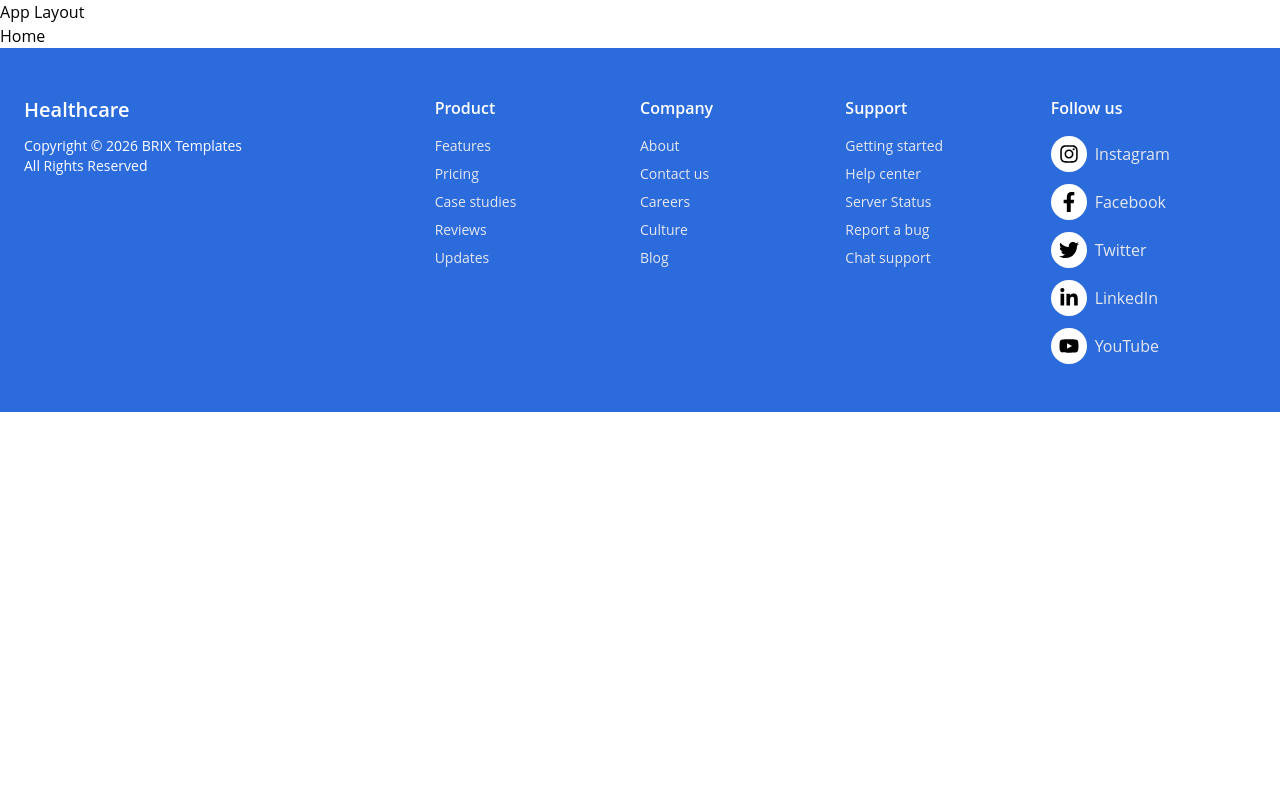
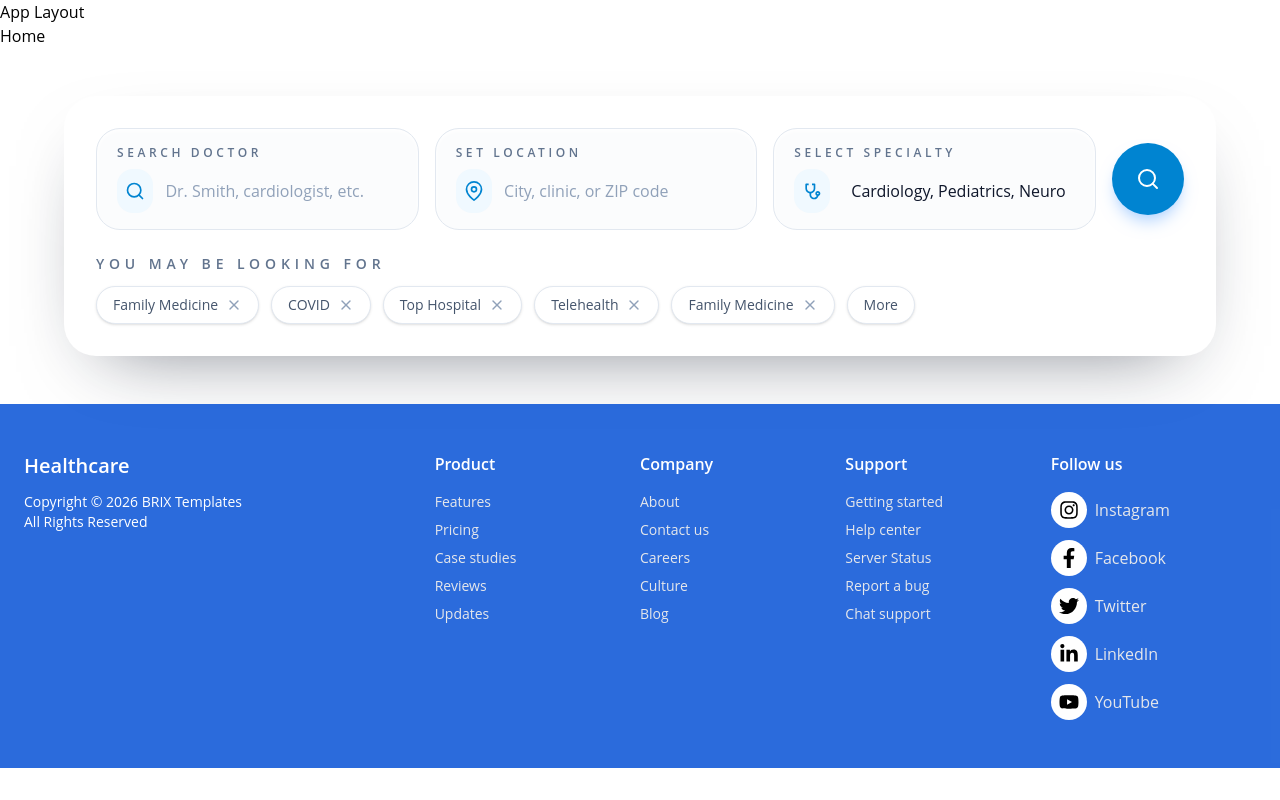
Before and after one commit to engahmed25/Medical-App, a React (Vite) app: page / in a window 1280 px wide. Built offline with nearby package versions, Linux system fonts and the light colour scheme.

Commit message:
add search bar

```diff
--- a/src/ui/AppLayout.jsx
+++ b/src/ui/AppLayout.jsx
@@ -1,14 +1,16 @@
 import { Outlet } from "react-router-dom";
 import Footer from "./footer";
-
+import Search from "./Search";
 function AppLayout() {
   return (
     <div>
       <h1>App Layout</h1>
       <main>
         <Outlet />
+        <Search />
       </main>
       <Footer />
+
     </div>
   );
 }
--- /dev/null
+++ b/src/ui/Search.tsx
@@ -0,0 +1,208 @@
+import { type ChangeEvent, type FC, type ReactNode, useMemo, useState } from "react";
+import {
+    FiMapPin,
+    FiSearch,
+    FiX,
+} from "react-icons/fi";
+import { RiStethoscopeLine } from "react-icons/ri";
+
+type TextFieldId = "doctor" | "location";
+
+type SearchField = {
+    id: TextFieldId;
+    label: string;
+    placeholder: string;
+    icon: ReactNode;
+};
+
+const fields: SearchField[] = [
+    {
+        id: "doctor",
+        label: "Search Doctor",
+        placeholder: "Dr. Smith, cardiologist, etc.",
+        icon: <FiSearch className="text-sky-600 text-xl" />,
+    },
+    {
+        id: "location",
+        label: "Set Location",
+        placeholder: "City, clinic, or ZIP code",
+        icon: <FiMapPin className="text-sky-600 text-xl" />,
+    },
+];
+
+const tags = [
+    "Family Medicine",
+    "COVID",
+    "Top Hospital",
+    "Telehealth",
+    "Family Medicine",
+];
+
+const specialtyOptions = [
+    "Cardiology",
+    "Dermatology",
+    "Pediatrics",
+    "Telehealth",
+    "Family Medicine",
+    "Radiology",
+    "Top Hospital",
+];
+
+type SearchFormState = Record<TextFieldId | "specialty", string>;
+
+const Search: FC = () => {
+    const [formValues, setFormValues] = useState<SearchFormState>({
+        doctor: "",
+        location: "",
+        specialty: "",
+    });
+    const [selectedTags, setSelectedTags] = useState<string[]>([]);
+
+    const handleTextChange =
+        (field: TextFieldId) =>
+            (event: ChangeEvent<HTMLInputElement>) => {
+                const { value } = event.target;
+                setFormValues((prev) => ({ ...prev, [field]: value }));
+            };
+
+    const handleSpecialtyChange = (event: ChangeEvent<HTMLSelectElement>) => {
+        const { value } = event.target;
+        setFormValues((prev) => ({ ...prev, specialty: value }));
+    };
+
+    const toggleTag = (tag: string) => {
+        setSelectedTags((prev) =>
+            prev.includes(tag) ? prev.filter((item) => item !== tag) : [...prev, tag],
+        );
+    };
+
+    const requestPayload = useMemo(
+        () => ({
+            doctorQuery: formValues.doctor.trim(),
+            location: formValues.location.trim(),
+            specialty: formValues.specialty || undefined,
+            quickFilters: selectedTags,
+            timestamp: new Date().toISOString(),
+        }),
+        [formValues, selectedTags],
+    );
+
+    const handleSearch = () => {
+        const blob = new Blob([JSON.stringify(requestPayload, null, 2)], {
+            type: "application/json",
+        });
+        const url = URL.createObjectURL(blob);
+        const link = document.createElement("a");
+        link.href = url;
+        link.download = "search-request.json";
+        document.body.appendChild(link);
+        link.click();
+        link.remove();
+        URL.revokeObjectURL(url);
+
+        // This is where the future API integration will live.
+        // await fetch("/api/search", { method: "POST", body: JSON.stringify(requestPayload) });
+        console.info("Search payload ready for API:", requestPayload);
+    };
+
+    return (
+        <section className="bg-white px-4 py-12">
+            <div className="mx-auto max-w-6xl space-y-6 rounded-[32px] bg-white p-8 shadow-[0_30px_80px_-40px_rgba(15,23,42,0.6)]">
+                <div className="flex flex-col gap-4 text-slate-600 lg:flex-row lg:items-center">
+                    <div className="flex flex-1 flex-col gap-4 lg:flex-row">
+                        {fields.map(({ id, label, placeholder, icon }) => (
+                            <label
+                                key={id}
+                                className="flex flex-1 flex-col gap-2 rounded-3xl border border-slate-200 bg-slate-50/60 px-5 py-4 shadow-inner shadow-white transition hover:border-sky-200 hover:bg-white"
+                            >
+                                <span className="text-xs font-semibold uppercase tracking-[0.3em] text-slate-500">
+                                    {label}
+                                </span>
+                                <div className="flex items-center gap-3">
+                                    <span className="flex h-11 w-11 items-center justify-center rounded-2xl bg-sky-50 text-sky-600">
+                                        {icon}
+                                    </span>
+                                    <input
+                                        type="text"
+                                        value={formValues[id]}
+                                        onChange={handleTextChange(id)}
+                                        placeholder={placeholder}
+                                        className="w-full border-none bg-transparent text-base text-slate-900 placeholder:text-slate-400 focus:outline-none"
+                                    />
+                                </div>
+                            </label>
+                        ))}
+                        <label className="flex flex-1 flex-col gap-2 rounded-3xl border border-slate-200 bg-slate-50/60 px-5 py-4 shadow-inner shadow-white transition hover:border-sky-200 hover:bg-white">
+                            <span className="text-xs font-semibold uppercase tracking-[0.3em] text-slate-500">
+                                Select Specialty
+                            </span>
+                            <div className="flex items-center gap-3">
+                                <span className="flex h-11 w-11 items-center justify-center rounded-2xl bg-sky-50 text-sky-600">
+                                    <RiStethoscopeLine className="text-xl" />
+                                </span>
+                                <select
+                                    value={formValues.specialty}
+                                    onChange={handleSpecialtyChange}
+                                    className="w-full appearance-none rounded-2xl border border-transparent bg-transparent px-2 py-2 text-base text-slate-900 outline-none focus:ring-0"
+                                >
+                                    <option value="">Cardiology, Pediatrics, Neurology...</option>
+                                    {specialtyOptions.map((specialty) => (
+                                        <option key={specialty} value={specialty}>
+                                            {specialty}
+                                        </option>
+                                    ))}
+                                </select>
+                            </div>
+                        </label>
+                    </div>
+
+                    <button
+                        type="button"
+                        onClick={handleSearch}
+                        className="mx-auto flex h-[4.5rem] w-[4.5rem] items-center justify-center rounded-full bg-sky-600 text-white shadow-lg shadow-blue-200 transition hover:scale-105 focus-visible:outline focus-visible:outline-2 focus-visible:outline-offset-4 focus-visible:outline-sky-500 lg:mx-0"
+                        aria-label="Search"
+                    >
+                        <FiSearch className="text-2xl" />
+                    </button>
+                </div>
+
+                <div className="space-y-3">
+                    <p className="text-sm font-semibold uppercase tracking-[0.35em] text-slate-500">
+                        You may be looking for
+                    </p>
+                    <div className="flex flex-wrap gap-3">
+                        {tags.map((tag) => {
+                            const isActive = selectedTags.includes(tag);
+                            return (
+                                <button
+                                    key={tag}
+                                    type="button"
+                                    onClick={() => toggleTag(tag)}
+                                    className={`group flex items-center gap-2 rounded-full border px-4 py-2 text-sm font-medium shadow-sm transition ${isActive
+                                            ? "border-sky-500 bg-sky-50 text-sky-700"
+                                            : "border-slate-200 bg-white text-slate-600 hover:border-sky-200 hover:bg-sky-50 hover:text-sky-700"
+                                        }`}
+                                    aria-pressed={isActive}
+                                >
+                                    <span>{tag}</span>
+                                    <FiX
+                                        className={`text-base transition ${isActive ? "text-sky-600" : "text-slate-400 group-hover:text-slate-500"
+                                            }`}
+                                    />
+                                </button>
+                            );
+                        })}
+                        <button
+                            type="button"
+                            className="rounded-full border border-slate-200 bg-white px-4 py-2 text-sm font-medium text-slate-600 shadow-sm transition hover:border-sky-200 hover:bg-sky-50 hover:text-sky-700"
+                        >
+                            More
+                        </button>
+                    </div>
+                </div>
+            </div>
+        </section>
+    );
+};
+
+export default Search;
```
Also changed, not shown: 1 other file (tests, documents, lock files or other folders).
